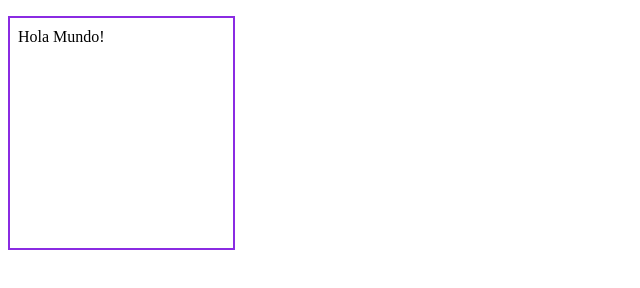
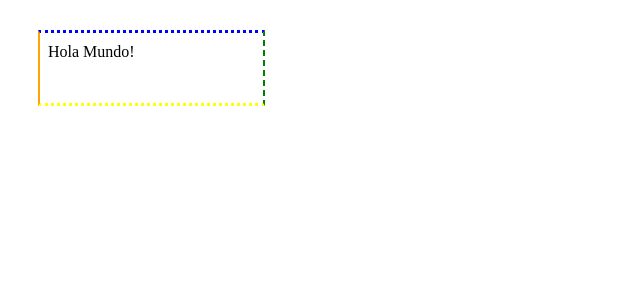
Before and after one commit to NattCastelvi/MakeItReal-BM3, a plain HTML site: page HTML y CSS/Modelo-de-caja/Ejemplo/index.html in a window 1280 px wide. Shown: the whole page, without its empty margins (0-640 px from the left). Drawn offline with Linux system fonts and the light colour scheme.

Commit message:
Modelo de caja ejem

```diff
--- a/HTML y CSS/Modelo-de-caja/Ejemplo/style.css
+++ b/HTML y CSS/Modelo-de-caja/Ejemplo/style.css
@@ -1,8 +1,14 @@
 .parrafo {
     width: 200px;
-    height: 200px;
+    height: 40px;
 
     padding: 10px 15px 20px 8px;
 
     border: 2px solid blueviolet;
+    border-top: 3px dotted blue;
+    border-right: 2px dashed green;
+    border-bottom: 3px dotted yellow;
+    border-left: 2px double orange;
+
+    margin: 30px;
 }
```
